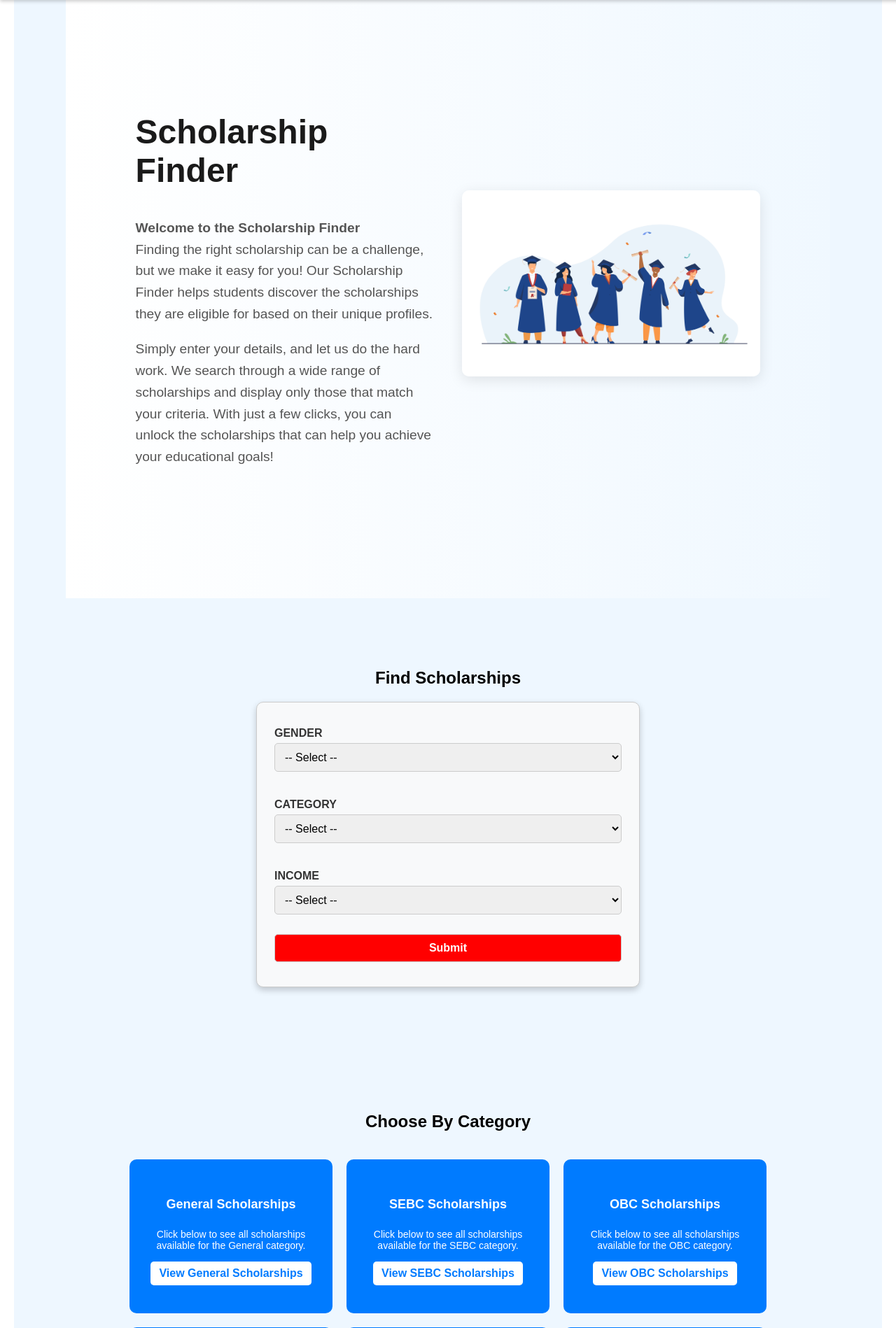
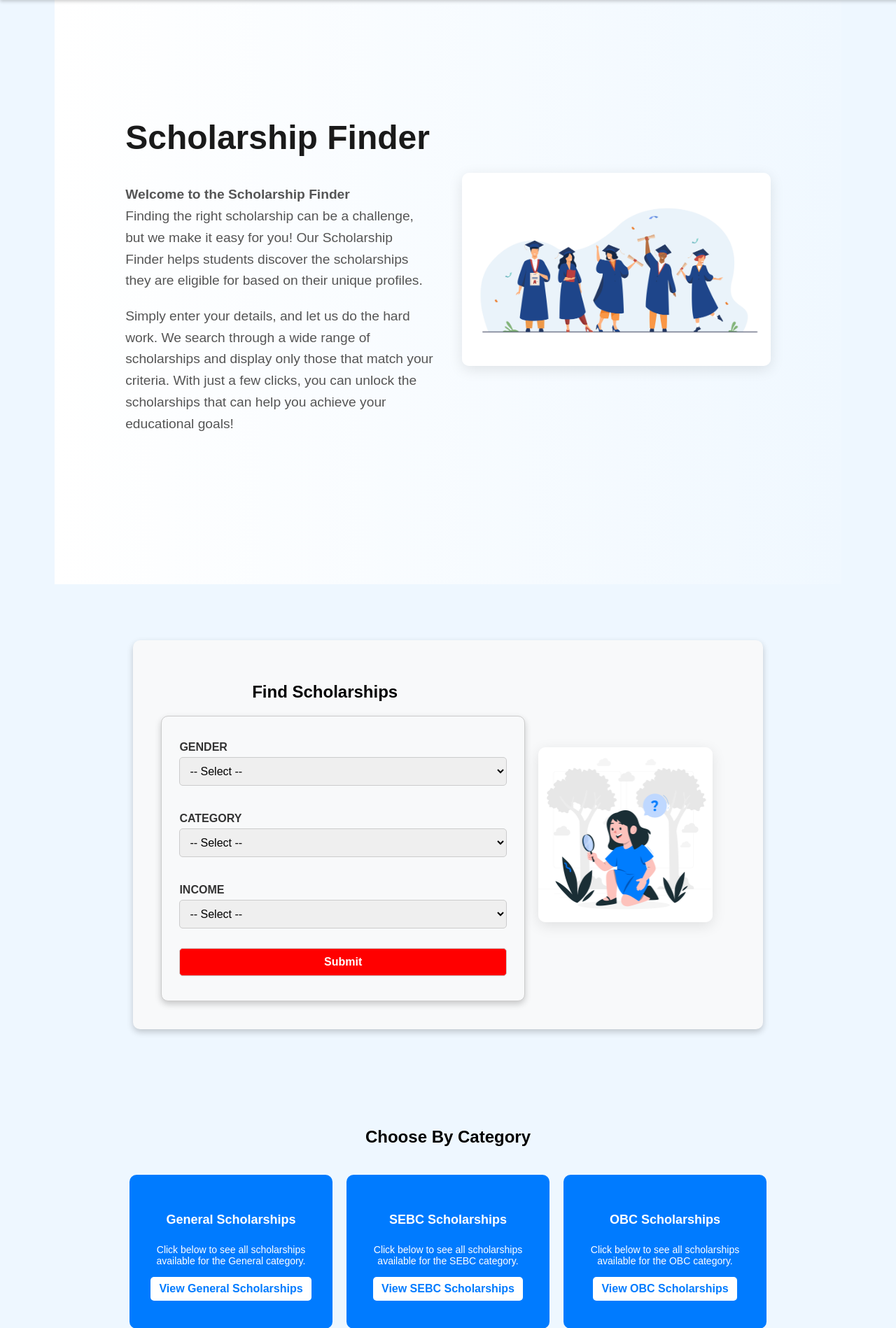
Before and after one commit to ShraddhaP0501/ScholarshipFinder, a Flask app: page / in a window 1280 px wide. Shown: the part 83-1981 px from the top of the page at 70% size. Run offline with Flask 3, Linux system fonts and the light colour scheme.

Commit message:
form image

```diff
--- a/static/style.css
+++ b/static/style.css
@@ -54,14 +54,48 @@ section {
     margin: 0 auto;
 }
 
-/* Form Container */
+/* Find Scholarship Section */
+.form-container {
+    display: flex;
+    align-items: center;
+    justify-content: center;
+    gap: 40px;
+    width: 80%;
+    margin: auto;
+    padding: 40px;
+    background: #f8f9fa;
+    border-radius: 10px;
+    box-shadow: 0 4px 10px rgba(0, 0, 0, 0.2);
+}
+
+/* Form Content - Keep it same size as before */
+.form-content {
+    flex: 1.2;
+    width: 50%;
+}
+
+/* Image beside form - Slightly smaller */
+.form-image-container {
+    flex: 0.8;
+    display: flex;
+    justify-content: center;
+    align-items: center;
+}
+
+.form-image-container img {
+    max-width: 80%;
+    height: auto;
+    border-radius: 10px;
+    box-shadow: 0px 5px 20px rgba(0, 0, 0, 0.1);
+}
+
+/* Form Styling */
 form {
     background: #f8f9fa;
     padding: 25px;
     border-radius: 10px;
     box-shadow: 0 4px 10px rgba(0, 0, 0, 0.2);
-    width: 50%;
-    margin: 20px auto;
+    width: 100%;
     border: 1px solid #ccc;
 }
 
@@ -119,26 +153,12 @@ td {
     background: rgba(0, 0, 0, 0.05);
 }
 
-body {
-    font-family: Arial, sans-serif;
-    text-align: center;
-    margin: 20px;
-}
-
-body {
-    font-family: Arial, sans-serif;
-    text-align: center;
-    margin: 20px;
-}
-
+/* Scholarship Container */
 .scholarship-container {
     display: flex;
     justify-content: center;
-    /* Center boxes horizontally */
     flex-wrap: wrap;
-    /* Allows wrapping on smaller screens */
     gap: 20px;
-    /* Space between boxes */
     padding: 20px;
 }
 
--- a/templates/home.html
+++ b/templates/home.html
@@ -25,8 +25,11 @@
 
 
 
-<!--Find Scholarship-->
+<!-- Find Scholarship Section -->
 <section id="find">
+    <div class="form-container">
+        <!-- Form on the left -->
+        <div class="form-content">
             <h2>Find Scholarships</h2>
             <form action="/find" method="POST">
                 <label for="gender">GENDER</label>
@@ -65,7 +68,15 @@
 
                 <input type="submit" value="Submit">
             </form>
-    <br>
+        </div>
+
+        <!-- Image on the right -->
+        <div class="form-image-container">
+            <img src="{{ url_for('static', filename='find-image.jpg') }}" alt="Find Scholarship">
+        </div>
+    </div>
+</section>
+
 
     {% if scholarships is not none and scholarships|length > 0 %}
     <h2>Available Scholarships</h2>
```
Also changed, not shown: other parts of static/style.css (+10 -32 lines), static/find-image.jpg (added). Lines whose indentation alone changed are shown as unchanged.
